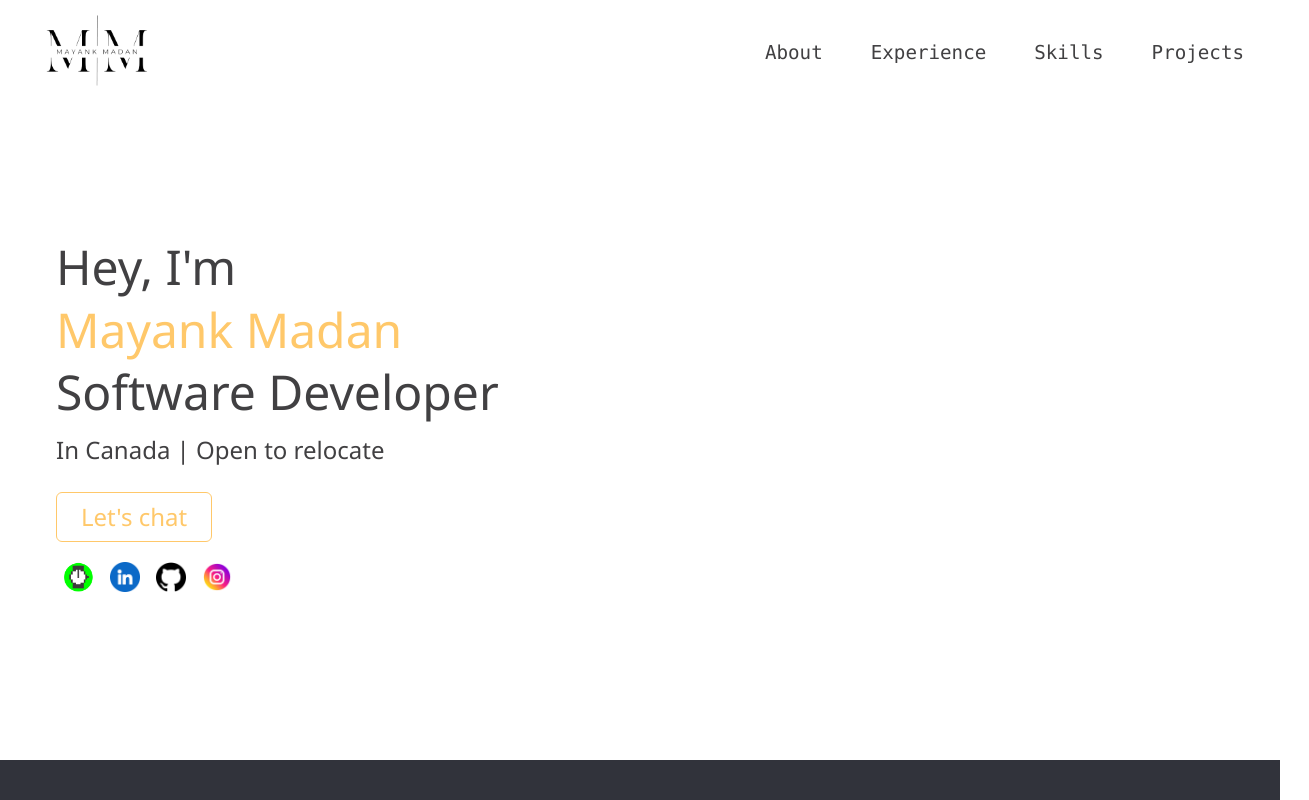
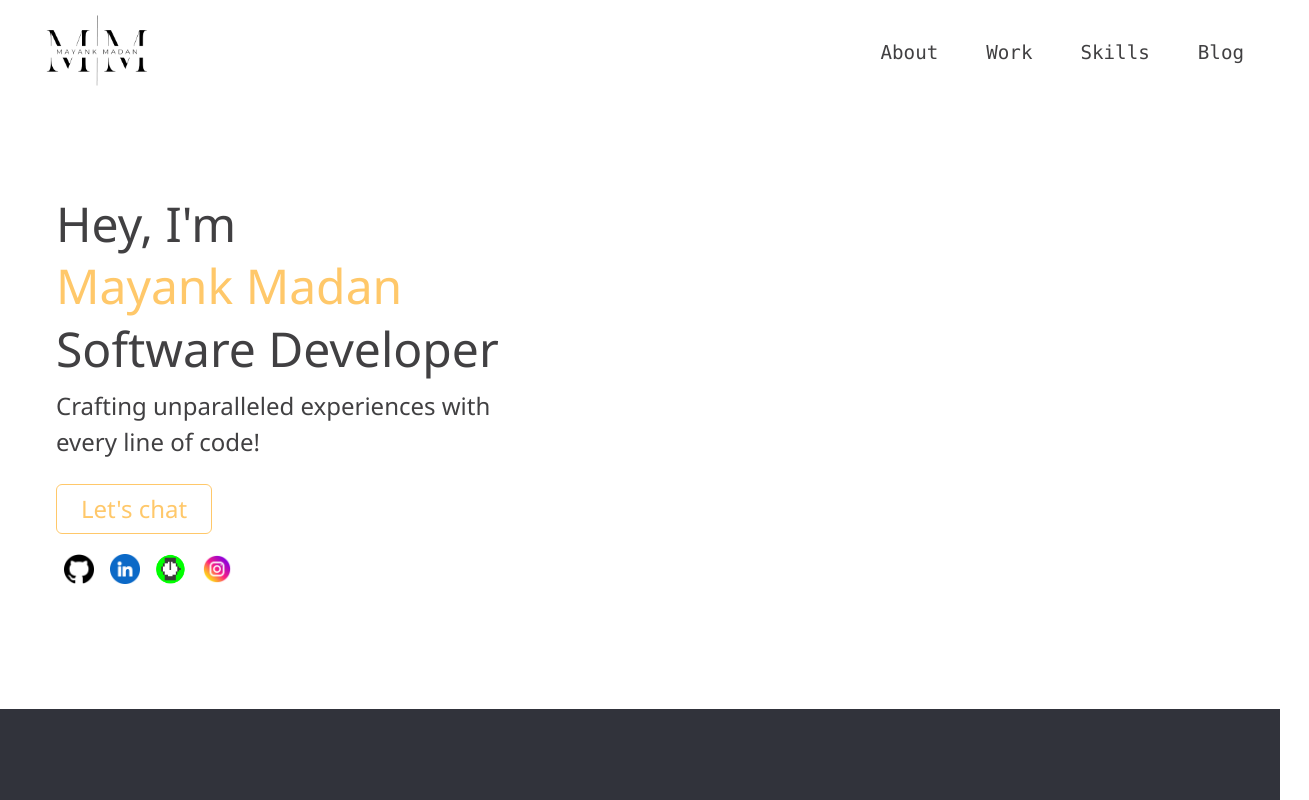
Before and after one commit to MayankMadan97/portfolio, an Angular app: page / in a window 1280 px wide. Shown: the top 800 px of the page, 1309 px wide, since content can reach past the window. Built offline with nearby package versions, Linux system fonts and the light colour scheme.

Commit message:
About section updates

```diff
--- a/src/app/about/about.component.html
+++ b/src/app/about/about.component.html
@@ -1,60 +1,34 @@
 <!-- Container for the 'About' section with top margin -->
-<div class="about-container mt-5 animate-on-scroll">
+<div class="about-container my-5 animate-on-scroll row">
 
-    <!-- Row for the header, aligned to the left on large screens -->
-    <div class="row text-center text-lg-start mb-4">
-
-        <!-- Column for the 'About' header -->
-        <div class="col-12 about-header">
-            What do I bring to the table?
-        </div>
-    </div>
-
-    <!-- Row for the main content with vertical margin -->
-    <div class="row my-3">
-
-        <!-- Column for the underline (visible only on medium and larger screens) -->
-        <div class="col-1 py-2 my-1 d-none d-md-block" style="width: 4em;">
-            <span class="about-underline d-block"></span>
-        </div>
-
-        <!-- Column for the main description, centered on small screens and left-aligned on large screens -->
-        <div class="col-12 col-lg-10 about-description text-center text-lg-start">
-            <div>
-                Over 5 years of robust technical expertise gained from working with startups and large consulting firms in both India and Canada.
+    <section class="col-md-8 d-md-flex align-self-center" style="font-size: 1.1em;">
+        <div>
+            <div class="p-4">
+                For over five years, I've immersed myself in the realm of enterprise software, navigating through the
+                landscapes of both large consultancies and agile startups. This journey has honed my adaptability, ensuring
+                that every line of code I write is not just functional but also impeccably maintainable and readable.
+            </div>
+            <div class="p-4">
+                In addition to hands-on coding, I've taken on leadership roles, steering teams of developers to success with
+                a blend of guidance and autonomy. My recent completion of a Master's program in Applied Computer Science at
+                Dalhousie University, specializing in Cloud Technologies and Web3, has further enriched my technical
+                arsenal.
             </div>
         </div>
-    </div>
-
-    <!-- Row for the main content with vertical margin -->
-    <div class="row my-3">
-
-        <!-- Column for the underline (visible only on medium and larger screens) -->
-        <div class="col-1 py-2 my-1 d-none d-md-block" style="width: 5em;">
-            <span class="about-underline d-block"></span>
-        </div>
-
-        <!-- Column for the main description, centered on small screens and left-aligned on large screens -->
-        <div class="col-12 col-lg-10 about-description text-center text-lg-start">
-            <div>
-                Ability to seamlessly work on diverse technologies and tech stacks while maintaining the high standards of code quality and reliability.
+        <div>
+            <div class="p-4">
+                Currently, I am dedicated to crafting secure, automated solutions in the health,
+                particularly in pharmaceuticals and age-restricted consumer products. Beyond that, I am actively
+                engaged with SMART Lab at Dalhousie University and Mitacs, pioneering advancements in code quality tailored
+                for the fast-paced startup environment and collaborative development efforts.
+            </div>
+            <div class="p-4">
+                Want to chat more - <a href="href='mailto:madanmayank5@gmail.com?subject=Saying Hello&body=Hello!'" class="highlight-inner-text" style="text-decoration: underline;"> Send out an email </a>
             </div>
         </div>
-    </div>
+    </section>
+    <section class="col-md-4 d-none d-md-block"><img class="profile-pic" style="width: 100%;"
+            src="../assets/profile-pic.jpg" alt="coder">
+    </section>
 
-    <!-- Row for the main content with vertical margin -->
-    <div class="row my-3">
-
-        <!-- Column for the underline (visible only on medium and larger screens) -->
-        <div class="col-1 py-2 my-1 d-none d-md-block" style="width: 6em;">
-            <span class="about-underline d-block"></span>
-        </div>
-
-        <!-- Column for the main description, centered on small screens and left-aligned on large screens -->
-        <div class="col-12 col-lg-10 about-description text-center text-lg-start">
-            <div>
-                Collaborative team player who spearheaded a team of over five developers, providing mentorship, delegating and overseeing the maintenance of an AI-powered enterprise sales application for a duration of two years.
-            </div>
-        </div>
-    </div>
 </div>
--- a/src/app/app.component.scss
+++ b/src/app/app.component.scss
@@ -23,7 +23,8 @@
 
     .landing-container {
         .coder-vector {
-            height: calc(100vh - 10em);
+            // height: calc(100vh - 10em);
+            max-width: 100%;
             opacity: 0;
             animation: fadeIn 1s forwards;
             animation-delay: 3s;
--- a/src/app/introduction/introduction.component.html
+++ b/src/app/introduction/introduction.component.html
@@ -6,9 +6,14 @@
         </div>
         <div class="secondary-text my-2 hide">
                 <span class="hide-elem">
+                        Crafting unparalleled experiences with every line of code!
+                </span>
+        </div>
+        <!-- <div class="secondary-text my-2 hide">
+                <span class="hide-elem">
                         In Canada | Open to relocate
                 </span>
-        </div>
+        </div> -->
         <!-- <div class="marquee-container font-monospace" style="overflow: hidden">
                 <div class="marquee hide">
                         <span class=" d-inline-block hide-elem">Full Stack Web Development |</span>
@@ -23,14 +28,14 @@
                                 class="btn btn-large btn-outline-primary my-3 px-4 contact-button highlight-inner-text">Let's
                                 chat</button></a>
                 <div class="d-flex my-1 justify-content-center justify-content-lg-start">
+                        <a href="https://github.com/MayankMadan97" target="_blank"> <img src="../../assets/github.png"
+                                        alt="Github" class="mx-2 social-media-icon" height="30"></a>
+                        <a href="https://www.linkedin.com/in/mayank-madan/" target="_blank"> <img
+                                        src="../../assets/linkedin.png" alt="Linkedin" class="mx-2 social-media-icon"
+                                        height="30"></a>
                         <a href="https://hackernoon.com/u/doomsdayprotocol" target="_blank"> <img
                                         src="../../assets/hackernoon.png" alt="hackernoon"
                                         class="mx-2 social-media-icon" height="30"></a>
-                        <a href="https://www.linkedin.com/in/mayank-madan/" target="_blank"> <img
-                                        src="../../assets/linkedin.png" alt="instagram" class="mx-2 social-media-icon"
-                                        height="30"></a>
-                        <a href="https://github.com/MayankMadan97" target="_blank"> <img src="../../assets/github.png"
-                                        alt="instagram" class="mx-2 social-media-icon" height="30"></a>
                         <a href="https://www.instagram.com/_mayankmadan_/" target="_blank"> <img
                                         src="../../assets/instagram.png" alt="instagram" class="mx-2 social-media-icon"
                                         height="30"></a>
--- a/src/app/navbar/navbar.component.ts
+++ b/src/app/navbar/navbar.component.ts
@@ -13,7 +13,7 @@ export class NavbarComponent {
       link: '#about'
     },
     {
-      value: 'Experience',
+      value: 'Work',
       link: '#experience'
     },
     {
@@ -21,8 +21,8 @@ export class NavbarComponent {
       link: '#skills'
     },
     {
-      value: 'Projects',
-      link: '#portfolio'
+      value: 'Blog',
+      link: '#blog'
     }
   ];
 
```
Also changed, not shown: src/assets/profile-pic.jpg (added).
